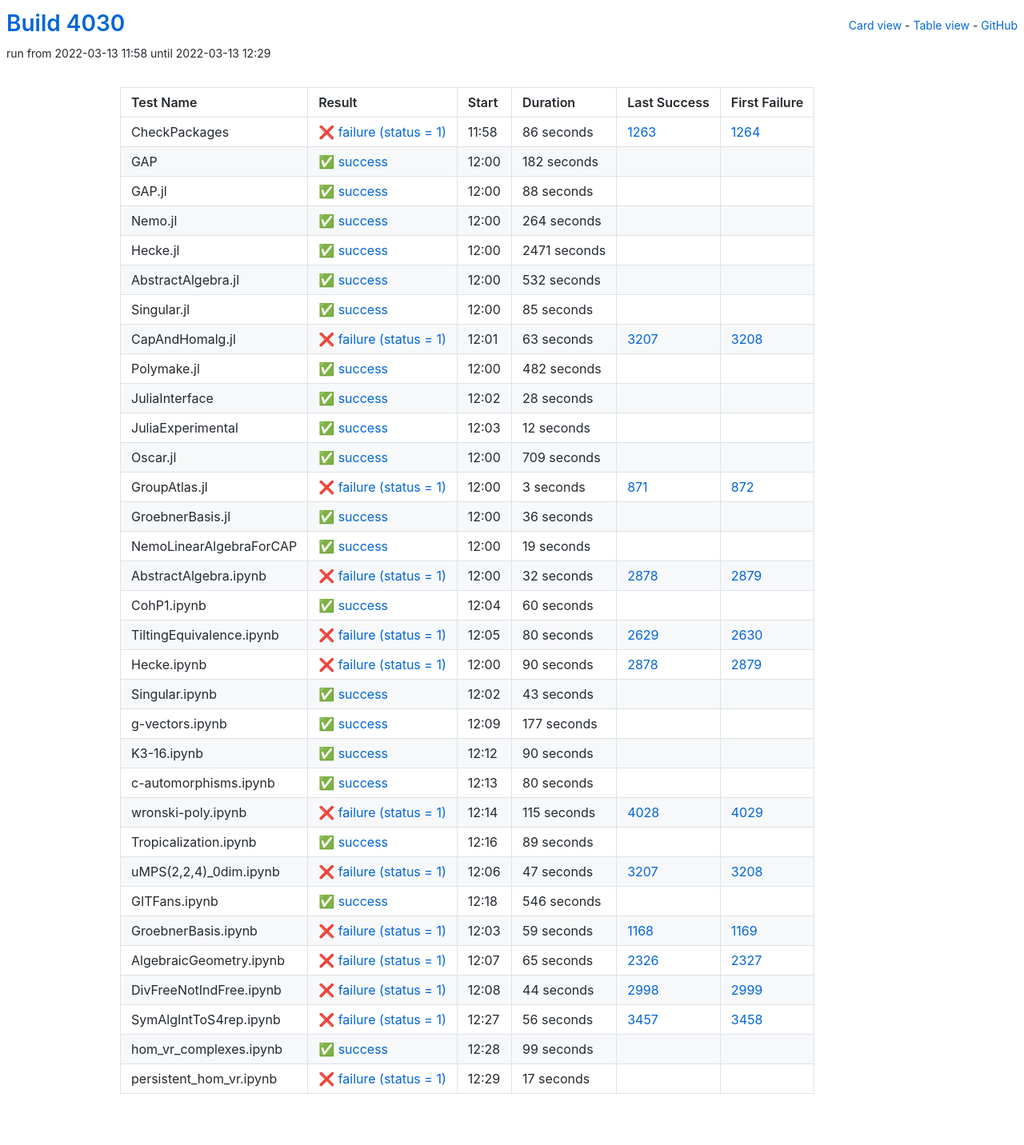
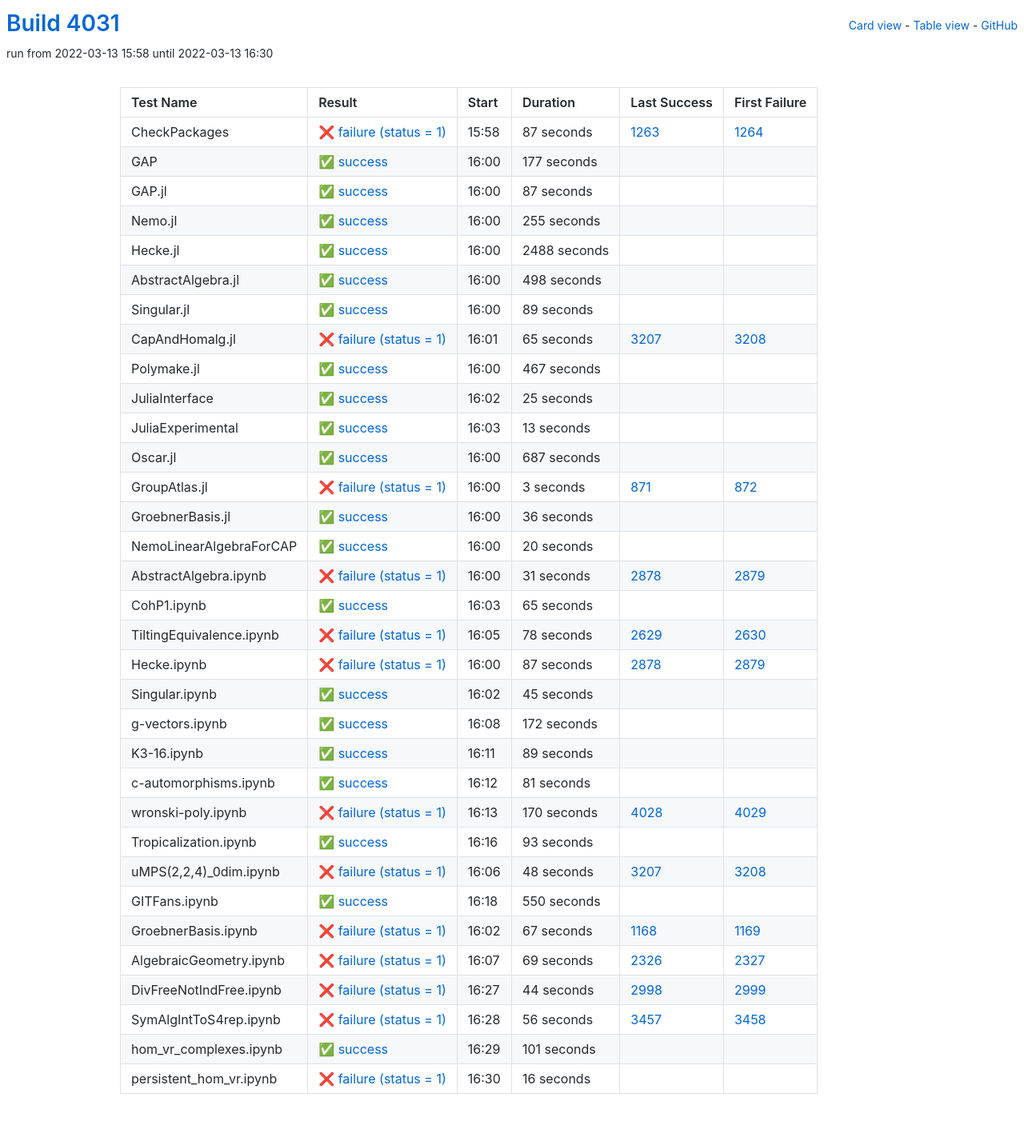
Before and after one commit to oscar-system/oscar-ci-status-stable, a Jekyll site: the page built from table.html, in a window 1280 px wide. Shown: the whole page at 80% size. Built offline with Jekyll 4.4.1, drawn with Linux system fonts in a browser that asks for light colours.

Commit message:
Build #4031

```diff
--- a/_data/ci.yml
+++ b/_data/ci.yml
@@ -1,6 +1,6 @@
 ---
-build: 4030
-build_url: https://oscarci.mathematik.uni-kl.de/job/oscar-stable/4030/
+build: 4031
+build_url: https://oscarci.mathematik.uni-kl.de/job/oscar-stable/4031/
 job: oscar-stable
 organization: oscar-system
 repo: oscar-ci-status-stable
@@ -8,152 +8,152 @@ repourl: https://github.com/oscar-system/oscar-ci-status-stable
 tests:
 - name: CheckPackages
   id: checkpackages
-  log: https://oscarci.mathematik.uni-kl.de/job/oscar-stable/4030/artifact/logs/build-4030/CheckPackages.log
-  start: 2022-03-13 11:58
+  log: https://oscarci.mathematik.uni-kl.de/job/oscar-stable/4031/artifact/logs/build-4031/CheckPackages.log
+  start: 2022-03-13 15:58
   success: false
   exitcode: 1
   status: failure
-  duration: 86
+  duration: 87
   last_success: 1263
   last_success_url: https://oscarci.mathematik.uni-kl.de/job/oscar-stable/1263/
   first_failure: 1264
   first_failure_url: https://oscarci.mathematik.uni-kl.de/job/oscar-stable/1264/
 - name: GAP
   id: gap
-  log: https://oscarci.mathematik.uni-kl.de/job/oscar-stable/4030/artifact/logs/build-4030/GAP.log
-  start: 2022-03-13 12:00
+  log: https://oscarci.mathematik.uni-kl.de/job/oscar-stable/4031/artifact/logs/build-4031/GAP.log
+  start: 2022-03-13 16:00
   success: true
   exitcode: 0
   status: success
-  duration: 182
+  duration: 177
   last_success: false
   last_success_url:
   first_failure: false
   first_failure_url:
 - name: GAP.jl
   id: gap-jl
-  log: https://oscarci.mathematik.uni-kl.de/job/oscar-stable/4030/artifact/logs/build-4030/GAP.jl.log
-  start: 2022-03-13 12:00
+  log: https://oscarci.mathematik.uni-kl.de/job/oscar-stable/4031/artifact/logs/build-4031/GAP.jl.log
+  start: 2022-03-13 16:00
   success: true
   exitcode: 0
   status: success
-  duration: 88
+  duration: 87
   last_success: false
   last_success_url:
   first_failure: false
   first_failure_url:
 - name: Nemo.jl
   id: nemo-jl
-  log: https://oscarci.mathematik.uni-kl.de/job/oscar-stable/4030/artifact/logs/build-4030/Nemo.jl.log
-  start: 2022-03-13 12:00
+  log: https://oscarci.mathematik.uni-kl.de/job/oscar-stable/4031/artifact/logs/build-4031/Nemo.jl.log
+  start: 2022-03-13 16:00
   success: true
   exitcode: 0
   status: success
-  duration: 264
+  duration: 255
   last_success: false
   last_success_url:
   first_failure: false
   first_failure_url:
 - name: Hecke.jl
   id: hecke-jl
-  log: https://oscarci.mathematik.uni-kl.de/job/oscar-stable/4030/artifact/logs/build-4030/Hecke.jl.log
-  start: 2022-03-13 12:00
+  log: https://oscarci.mathematik.uni-kl.de/job/oscar-stable/4031/artifact/logs/build-4031/Hecke.jl.log
+  start: 2022-03-13 16:00
   success: true
   exitcode: 0
   status: success
-  duration: 2471
+  duration: 2488
   last_success: false
   last_success_url:
   first_failure: false
   first_failure_url:
 - name: AbstractAlgebra.jl
   id: abstractalgebra-jl
-  log: https://oscarci.mathematik.uni-kl.de/job/oscar-stable/4030/artifact/logs/build-4030/AbstractAlgebra.jl.log
-  start: 2022-03-13 12:00
+  log: https://oscarci.mathematik.uni-kl.de/job/oscar-stable/4031/artifact/logs/build-4031/AbstractAlgebra.jl.log
+  start: 2022-03-13 16:00
   success: true
   exitcode: 0
   status: success
-  duration: 532
+  duration: 498
   last_success: false
   last_success_url:
   first_failure: false
   first_failure_url:
 - name: Singular.jl
   id: singular-jl
-  log: https://oscarci.mathematik.uni-kl.de/job/oscar-stable/4030/artifact/logs/build-4030/Singular.jl.log
-  start: 2022-03-13 12:00
+  log: https://oscarci.mathematik.uni-kl.de/job/oscar-stable/4031/artifact/logs/build-4031/Singular.jl.log
+  start: 2022-03-13 16:00
   success: true
   exitcode: 0
   status: success
-  duration: 85
+  duration: 89
   last_success: false
   last_success_url:
   first_failure: false
   first_failure_url:
 - name: CapAndHomalg.jl
   id: capandhomalg-jl
-  log: https://oscarci.mathematik.uni-kl.de/job/oscar-stable/4030/artifact/logs/build-4030/CapAndHomalg.jl.log
-  start: 2022-03-13 12:01
+  log: https://oscarci.mathematik.uni-kl.de/job/oscar-stable/4031/artifact/logs/build-4031/CapAndHomalg.jl.log
+  start: 2022-03-13 16:01
   success: false
   exitcode: 1
   status: failure
-  duration: 63
+  duration: 65
   last_success: 3207
   last_success_url: https://oscarci.mathematik.uni-kl.de/job/oscar-stable/3207/
   first_failure: 3208
   first_failure_url: https://oscarci.mathematik.uni-kl.de/job/oscar-stable/3208/
 - name: Polymake.jl
   id: polymake-jl
-  log: https://oscarci.mathematik.uni-kl.de/job/oscar-stable/4030/artifact/logs/build-4030/Polymake.jl.log
-  start: 2022-03-13 12:00
+  log: https://oscarci.mathematik.uni-kl.de/job/oscar-stable/4031/artifact/logs/build-4031/Polymake.jl.log
+  start: 2022-03-13 16:00
   success: true
   exitcode: 0
   status: success
-  duration: 482
+  duration: 467
   last_success: false
   last_success_url:
   first_failure: false
   first_failure_url:
 - name: JuliaInterface
   id: juliainterface
-  log: https://oscarci.mathematik.uni-kl.de/job/oscar-stable/4030/artifact/logs/build-4030/JuliaInterface.log
-  start: 2022-03-13 12:02
+  log: https://oscarci.mathematik.uni-kl.de/job/oscar-stable/4031/artifact/logs/build-4031/JuliaInterface.log
+  start: 2022-03-13 16:02
   success: true
   exitcode: 0
   status: success
-  duration: 28
+  duration: 25
   last_success: false
   last_success_url:
   first_failure: false
   first_failure_url:
 - name: JuliaExperimental
   id: juliaexperimental
-  log: https://oscarci.mathematik.uni-kl.de/job/oscar-stable/4030/artifact/logs/build-4030/JuliaExperimental.log
-  start: 2022-03-13 12:03
+  log: https://oscarci.mathematik.uni-kl.de/job/oscar-stable/4031/artifact/logs/build-4031/JuliaExperimental.log
+  start: 2022-03-13 16:03
   success: true
   exitcode: 0
   status: success
-  duration: 12
+  duration: 13
   last_success: false
   last_success_url:
   first_failure: false
   first_failure_url:
 - name: Oscar.jl
   id: oscar-jl
-  log: https://oscarci.mathematik.uni-kl.de/job/oscar-stable/4030/artifact/logs/build-4030/Oscar.jl.log
-  start: 2022-03-13 12:00
+  log: https://oscarci.mathematik.uni-kl.de/job/oscar-stable/4031/artifact/logs/build-4031/Oscar.jl.log
+  start: 2022-03-13 16:00
   success: true
   exitcode: 0
   status: success
-  duration: 709
+  duration: 687
   last_success: false
   last_success_url:
   first_failure: false
   first_failure_url:
 - name: GroupAtlas.jl
   id: groupatlas-jl
-  log: https://oscarci.mathematik.uni-kl.de/job/oscar-stable/4030/artifact/logs/build-4030/GroupAtlas.jl.log
-  start: 2022-03-13 12:00
+  log: https://oscarci.mathematik.uni-kl.de/job/oscar-stable/4031/artifact/logs/build-4031/GroupAtlas.jl.log
+  start: 2022-03-13 16:00
   success: false
   exitcode: 1
   status: failure
@@ -164,8 +164,8 @@ tests:
   first_failure_url: https://oscarci.mathematik.uni-kl.de/job/oscar-stable/872/
 - name: GroebnerBasis.jl
   id: groebnerbasis-jl
-  log: https://oscarci.mathematik.uni-kl.de/job/oscar-stable/4030/artifact/logs/build-4030/GroebnerBasis.jl.log
-  start: 2022-03-13 12:00
+  log: https://oscarci.mathematik.uni-kl.de/job/oscar-stable/4031/artifact/logs/build-4031/GroebnerBasis.jl.log
+  start: 2022-03-13 16:00
   success: true
   exitcode: 0
   status: success
@@ -176,128 +176,92 @@ tests:
   first_failure_url:
 - name: NemoLinearAlgebraForCAP
   id: nemolinearalgebraforcap
-  log: https://oscarci.mathematik.uni-kl.de/job/oscar-stable/4030/artifact/logs/build-4030/NemoLinearAlgebraForCAP.log
-  start: 2022-03-13 12:00
+  log: https://oscarci.mathematik.uni-kl.de/job/oscar-stable/4031/artifact/logs/build-4031/NemoLinearAlgebraForCAP.log
+  start: 2022-03-13 16:00
   success: true
   exitcode: 0
   status: success
-  duration: 19
+  duration: 20
   last_success: false
   last_success_url:
   first_failure: false
   first_failure_url:
 - name: AbstractAlgebra.ipynb
   id: abstractalgebra-ipynb
-  log: https://oscarci.mathematik.uni-kl.de/job/oscar-stable/4030/artifact/logs/build-4030/AbstractAlgebra.ipynb.log
-  start: 2022-03-13 12:00
+  log: https://oscarci.mathematik.uni-kl.de/job/oscar-stable/4031/artifact/logs/build-4031/AbstractAlgebra.ipynb.log
+  start: 2022-03-13 16:00
   success: false
   exitcode: 1
   status: failure
-  duration: 32
+  duration: 31
   last_success: 2878
   last_success_url: https://oscarci.mathematik.uni-kl.de/job/oscar-stable/2878/
   first_failure: 2879
   first_failure_url: https://oscarci.mathematik.uni-kl.de/job/oscar-stable/2879/
 - name: CohP1.ipynb
   id: cohp1-ipynb
-  log: https://oscarci.mathematik.uni-kl.de/job/oscar-stable/4030/artifact/logs/build-4030/CohP1.ipynb.log
-  start: 2022-03-13 12:04
+  log: https://oscarci.mathematik.uni-kl.de/job/oscar-stable/4031/artifact/logs/build-4031/CohP1.ipynb.log
+  start: 2022-03-13 16:03
   success: true
   exitcode: 0
   status: success
-  duration: 60
+  duration: 65
   last_success: false
   last_success_url:
   first_failure: false
   first_failure_url:
 - name: TiltingEquivalence.ipynb
   id: tiltingequivalence-ipynb
-  log: https://oscarci.mathematik.uni-kl.de/job/oscar-stable/4030/artifact/logs/build-4030/TiltingEquivalence.ipynb.log
-  start: 2022-03-13 12:05
+  log: https://oscarci.mathematik.uni-kl.de/job/oscar-stable/4031/artifact/logs/build-4031/TiltingEquivalence.ipynb.log
+  start: 2022-03-13 16:05
   success: false
   exitcode: 1
   status: failure
-  duration: 80
+  duration: 78
   last_success: 2629
   last_success_url: https://oscarci.mathematik.uni-kl.de/job/oscar-stable/2629/
   first_failure: 2630
   first_failure_url: https://oscarci.mathematik.uni-kl.de/job/oscar-stable/2630/
 - name: Hecke.ipynb
   id: hecke-ipynb
-  log: https://oscarci.mathematik.uni-kl.de/job/oscar-stable/4030/artifact/logs/build-4030/Hecke.ipynb.log
-  start: 2022-03-13 12:00
+  log: https://oscarci.mathematik.uni-kl.de/job/oscar-stable/4031/artifact/logs/build-4031/Hecke.ipynb.log
+  start: 2022-03-13 16:00
   success: false
   exitcode: 1
   status: failure
-  duration: 90
+  duration: 87
   last_success: 2878
   last_success_url: https://oscarci.mathematik.uni-kl.de/job/oscar-stable/2878/
   first_failure: 2879
   first_failure_url: https://oscarci.mathematik.uni-kl.de/job/oscar-stable/2879/
 - name: Singular.ipynb
   id: singular-ipynb
-  log: https://oscarci.mathematik.uni-kl.de/job/oscar-stable/4030/artifact/logs/build-4030/Singular.ipynb.log
-  start: 2022-03-13 12:02
+  log: https://oscarci.mathematik.uni-kl.de/job/oscar-stable/4031/artifact/logs/build-4031/Singular.ipynb.log
+  start: 2022-03-13 16:02
   success: true
   exitcode: 0
   status: success
-  duration: 43
+  duration: 45
   last_success: false
   last_success_url:
   first_failure: false
   first_failure_url:
 - name: g-vectors.ipynb
   id: g-vectors-ipynb
-  log: https://oscarci.mathematik.uni-kl.de/job/oscar-stable/4030/artifact/logs/build-4030/g-vectors.ipynb.log
-  start: 2022-03-13 12:09
+  log: https://oscarci.mathematik.uni-kl.de/job/oscar-stable/4031/artifact/logs/build-4031/g-vectors.ipynb.log
+  start: 2022-03-13 16:08
   success: true
   exitcode: 0
   status: success
-  duration: 177
+  duration: 172
   last_success: false
   last_success_url:
   first_failure: false
   first_failure_url:
 - name: K3-16.ipynb
   id: k3-16-ipynb
-  log: https://oscarci.mathematik.uni-kl.de/job/oscar-stable/4030/artifact/logs/build-4030/K3-16.ipynb.log
-  start: 2022-03-13 12:12
-  success: true
-  exitcode: 0
-  status: success
-  duration: 90
-  last_success: false
-  last_success_url:
-  first_failure: false
-  first_failure_url:
-- name: c-automorphisms.ipynb
-  id: c-automorphisms-ipynb
-  log: https://oscarci.mathematik.uni-kl.de/job/oscar-stable/4030/artifact/logs/build-4030/c-automorphisms.ipynb.log
-  start: 2022-03-13 12:13
-  success: true
-  exitcode: 0
-  status: success
-  duration: 80
-  last_success: false
-  last_success_url:
-  first_failure: false
-  first_failure_url:
-- name: wronski-poly.ipynb
-  id: wronski-poly-ipynb
-  log: https://oscarci.mathematik.uni-kl.de/job/oscar-stable/4030/artifact/logs/build-4030/wronski-poly.ipynb.log
-  start: 2022-03-13 12:14
-  success: false
-  exitcode: 1
-  status: failure
-  duration: 115
-  last_success: 4028
-  last_success_url: https://oscarci.mathematik.uni-kl.de/job/oscar-stable/4028/
-  first_failure: 4029
-  first_failure_url: https://oscarci.mathematik.uni-kl.de/job/oscar-stable/4029/
-- name: Tropicalization.ipynb
-  id: tropicalization-ipynb
-  log: https://oscarci.mathematik.uni-kl.de/job/oscar-stable/4030/artifact/logs/build-4030/Tropicalization.ipynb.log
-  start: 2022-03-13 12:16
+  log: https://oscarci.mathematik.uni-kl.de/job/oscar-stable/4031/artifact/logs/build-4031/K3-16.ipynb.log
+  start: 2022-03-13 16:11
   success: true
   exitcode: 0
   status: success
@@ -306,58 +270,94 @@ tests:
   last_success_url:
   first_failure: false
   first_failure_url:
-- name: uMPS(2,2,4)_0dim.ipynb
-  id: umps-2-2-4-0dim-ipynb
-  log: https://oscarci.mathematik.uni-kl.de/job/oscar-stable/4030/artifact/logs/build-4030/uMPS-2-2-4-_0dim.ipynb.log
-  start: 2022-03-13 12:06
+- name: c-automorphisms.ipynb
+  id: c-automorphisms-ipynb
+  log: https://oscarci.mathematik.uni-kl.de/job/oscar-stable/4031/artifact/logs/build-4031/c-automorphisms.ipynb.log
+  start: 2022-03-13 16:12
+  success: true
+  exitcode: 0
+  status: success
+  duration: 81
+  last_success: false
+  last_success_url:
+  first_failure: false
+  first_failure_url:
+- name: wronski-poly.ipynb
+  id: wronski-poly-ipynb
+  log: https://oscarci.mathematik.uni-kl.de/job/oscar-stable/4031/artifact/logs/build-4031/wronski-poly.ipynb.log
+  start: 2022-03-13 16:13
   success: false
   exitcode: 1
   status: failure
-  duration: 47
+  duration: 170
+  last_success: 4028
+  last_success_url: https://oscarci.mathematik.uni-kl.de/job/oscar-stable/4028/
+  first_failure: 4029
+  first_failure_url: https://oscarci.mathematik.uni-kl.de/job/oscar-stable/4029/
+- name: Tropicalization.ipynb
+  id: tropicalization-ipynb
+  log: https://oscarci.mathematik.uni-kl.de/job/oscar-stable/4031/artifact/logs/build-4031/Tropicalization.ipynb.log
+  start: 2022-03-13 16:16
+  success: true
+  exitcode: 0
+  status: success
+  duration: 93
+  last_success: false
+  last_success_url:
+  first_failure: false
+  first_failure_url:
+- name: uMPS(2,2,4)_0dim.ipynb
+  id: umps-2-2-4-0dim-ipynb
+  log: https://oscarci.mathematik.uni-kl.de/job/oscar-stable/4031/artifact/logs/build-4031/uMPS-2-2-4-_0dim.ipynb.log
+  start: 2022-03-13 16:06
+  success: false
+  exitcode: 1
+  status: failure
+  duration: 48
   last_success: 3207
   last_success_url: https://oscarci.mathematik.uni-kl.de/job/oscar-stable/3207/
   first_failure: 3208
   first_failure_url: https://oscarci.mathematik.uni-kl.de/job/oscar-stable/3208/
 - name: GITFans.ipynb
   id: gitfans-ipynb
-  log: https://oscarci.mathematik.uni-kl.de/job/oscar-stable/4030/artifact/logs/build-4030/GITFans.ipynb.log
-  start: 2022-03-13 12:18
+  log: https://oscarci.mathematik.uni-kl.de/job/oscar-stable/4031/artifact/logs/build-4031/GITFans.ipynb.log
+  start: 2022-03-13 16:18
   success: true
   exitcode: 0
   status: success
-  duration: 546
+  duration: 550
   last_success: false
   last_success_url:
   first_failure: false
   first_failure_url:
 - name: GroebnerBasis.ipynb
   id: groebnerbasis-ipynb
-  log: https://oscarci.mathematik.uni-kl.de/job/oscar-stable/4030/artifact/logs/build-4030/GroebnerBasis.ipynb.log
-  start: 2022-03-13 12:03
+  log: https://oscarci.mathematik.uni-kl.de/job/oscar-stable/4031/artifact/logs/build-4031/GroebnerBasis.ipynb.log
+  start: 2022-03-13 16:02
   success: false
   exitcode: 1
   status: failure
-  duration: 59
+  duration: 67
   last_success: 1168
   last_success_url: https://oscarci.mathematik.uni-kl.de/job/oscar-stable/1168/
   first_failure: 1169
   first_failure_url: https://oscarci.mathematik.uni-kl.de/job/oscar-stable/1169/
 - name: AlgebraicGeometry.ipynb
   id: algebraicgeometry-ipynb
-  log: https://oscarci.mathematik.uni-kl.de/job/oscar-stable/4030/artifact/logs/build-4030/AlgebraicGeometry.ipynb.log
-  start: 2022-03-13 12:07
+  log: https://oscarci.mathematik.uni-kl.de/job/oscar-stable/4031/artifact/logs/build-4031/AlgebraicGeometry.ipynb.log
+  start: 2022-03-13 16:07
   success: false
   exitcode: 1
   status: failure
-  duration: 65
+  duration: 69
   last_success: 2326
   last_success_url: https://oscarci.mathematik.uni-kl.de/job/oscar-stable/2326/
   first_failure: 2327
   first_failure_url: https://oscarci.mathematik.uni-kl.de/job/oscar-stable/2327/
 - name: DivFreeNotIndFree.ipynb
   id: divfreenotindfree-ipynb
-  log: https://oscarci.mathematik.uni-kl.de/job/oscar-stable/4030/artifact/logs/build-4030/DivFreeNotIndFree.ipynb.log
-  start: 2022-03-13 12:08
+  log: https://oscarci.mathematik.uni-kl.de/job/oscar-stable/4031/artifact/logs/build-4031/DivFreeNotIndFree.ipynb.log
+  start: 2022-03-13 16:27
   success: false
   exitcode: 1
   status: failure
@@ -368,8 +368,8 @@ tests:
   first_failure_url: https://oscarci.mathematik.uni-kl.de/job/oscar-stable/2999/
 - name: SymAlgIntToS4rep.ipynb
   id: symalginttos4rep-ipynb
-  log: https://oscarci.mathematik.uni-kl.de/job/oscar-stable/4030/artifact/logs/build-4030/SymAlgIntToS4rep.ipynb.log
-  start: 2022-03-13 12:27
+  log: https://oscarci.mathematik.uni-kl.de/job/oscar-stable/4031/artifact/logs/build-4031/SymAlgIntToS4rep.ipynb.log
+  start: 2022-03-13 16:28
   success: false
   exitcode: 1
   status: failure
@@ -380,24 +380,24 @@ tests:
   first_failure_url: https://oscarci.mathematik.uni-kl.de/job/oscar-stable/3458/
 - name: hom_vr_complexes.ipynb
   id: hom-vr-complexes-ipynb
-  log: https://oscarci.mathematik.uni-kl.de/job/oscar-stable/4030/artifact/logs/build-4030/hom_vr_complexes.ipynb.log
-  start: 2022-03-13 12:28
+  log: https://oscarci.mathematik.uni-kl.de/job/oscar-stable/4031/artifact/logs/build-4031/hom_vr_complexes.ipynb.log
+  start: 2022-03-13 16:29
   success: true
   exitcode: 0
   status: success
-  duration: 99
+  duration: 101
   last_success: false
   last_success_url:
   first_failure: false
   first_failure_url:
 - name: persistent_hom_vr.ipynb
   id: persistent-hom-vr-ipynb
-  log: https://oscarci.mathematik.uni-kl.de/job/oscar-stable/4030/artifact/logs/build-4030/persistent_hom_vr.ipynb.log
-  start: 2022-03-13 12:29
+  log: https://oscarci.mathematik.uni-kl.de/job/oscar-stable/4031/artifact/logs/build-4031/persistent_hom_vr.ipynb.log
+  start: 2022-03-13 16:30
   success: false
   exitcode: 1
   status: failure
-  duration: 17
+  duration: 16
   last_success: false
   last_success_url:
   first_failure: false
```
Also changed, not shown: README.md.
